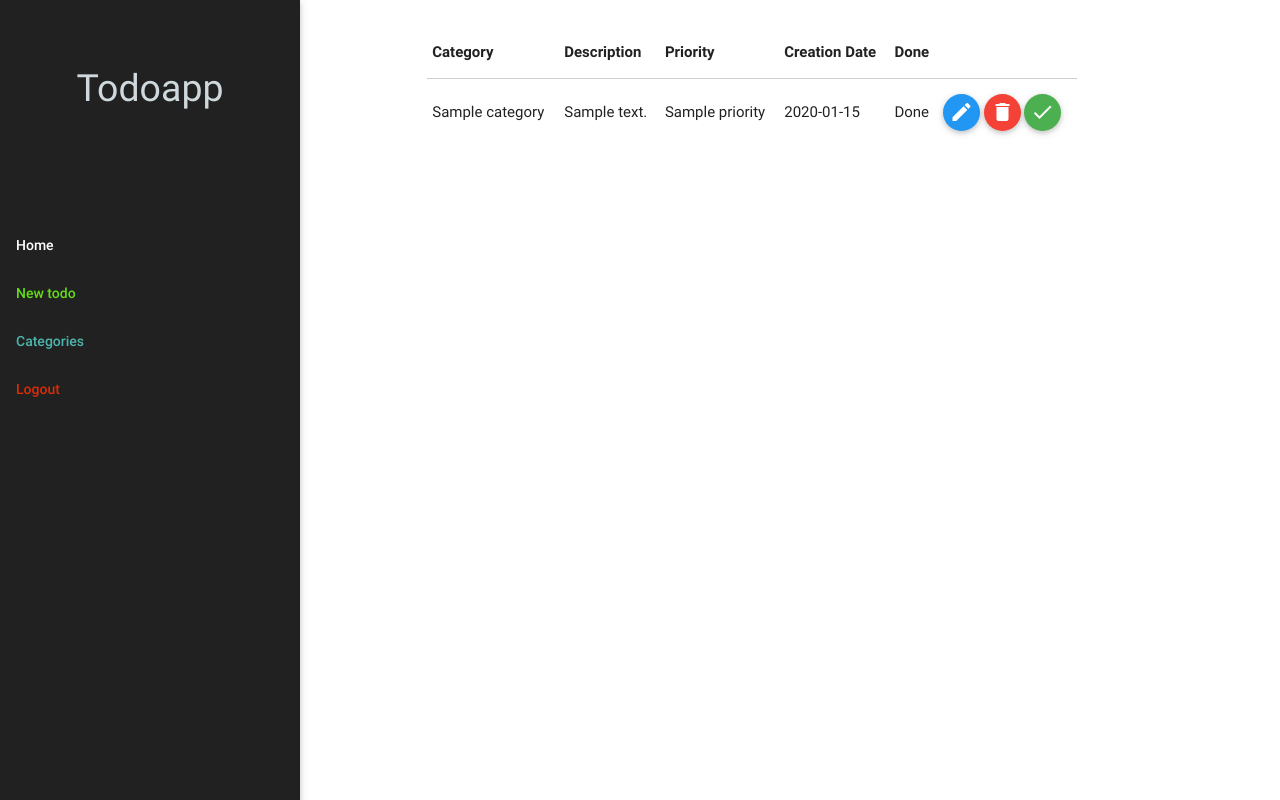
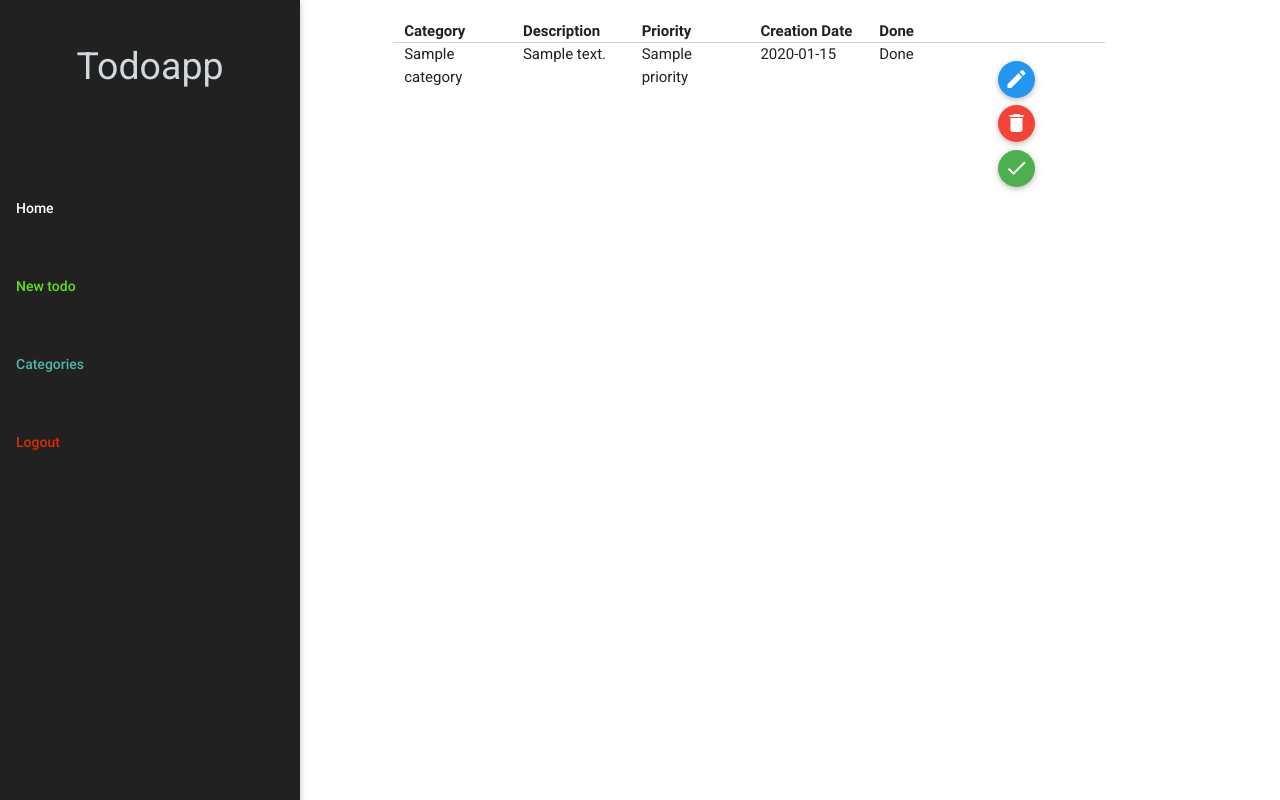
Before and after one commit to johnngugi/todo-app, a Flask app: template app/templates/index.html in a window 1280 px wide. Run offline with Flask 2, Linux system fonts and the light colour scheme; the template is opened without the code that fills it: values that come from a table or form of the project are taken from there, others are empty; tables that the repository leaves empty hold one stand-in row (values such as "Sample post"); parts of the project's set-up code (start-up, migrations or seed data) failed here and were passed over.

Commit message:
Add styling changes

```diff
--- a/app/static/css/styles.css
+++ b/app/static/css/styles.css
@@ -1,3 +1,6 @@
+body {
+	font-family: 'Roboto', sans-serif;
+}
 .login {
 	font-size: 2em;
 	padding: 10%;
@@ -11,3 +14,20 @@
 .logo {
 	font-size: 2.5em;
 }
+
+.bt {
+	margin: 2% 0;
+}
+.bt form, a{
+	margin: 10% 0%;
+}
+
+header, body, footer {
+	padding-left: 300px;
+}
+
+@media only screen and (max-width : 992px) {
+	header, body, footer {
+		padding-left: 0;
+	}
+}
--- a/app/static/js/script.js
+++ b/app/static/js/script.js
@@ -3,5 +3,6 @@ $(document).ready(function() {
 	// alert("Hello World");
 	$('select').material_select('destroy');
 	$('select').material_select();
+	$('.button-collapse').sideNav({'edge': 'left'});
 
 });
--- a/app/templates/auth/login.html
+++ b/app/templates/auth/login.html
@@ -1,7 +1,7 @@
 {% extends 'base.html' %}
 {% block content %}
     <div class="row login">
-        <div class="col s6 offset-s4">
+        <div class="col s6 offset-l4">
             <p>Welcome to TodoApp</p>
             <a href="{{ url_for('auth.login') }}"><img src="{{ url_for('static', filename='sign-in.png') }}" alt="sign in"></a>
         </div>
--- a/app/templates/base.html
+++ b/app/templates/base.html
@@ -5,6 +5,7 @@
         <link type="text/css" rel="stylesheet" href="{{ url_for('static', filename='css/materialize.min.css') }}" media="screen,projection" />
         <link type="text/css" rel="stylesheet" href="{{ url_for('static', filename='css/styles.css') }}">
         <link href="//fonts.googleapis.com/icon?family=Material+Icons" rel="stylesheet">
+        <link href="//fonts.googleapis.com/css?family=Roboto" rel="stylesheet">
         <meta name="viewport" content="width=device-width, initial-scale=1.0"/>
     </head>
     <body>
@@ -17,12 +18,15 @@
             </ul>
         {% endif %}
     {% endwith %}
+        <div class="container">
+            <a href="#" data-activates="nav-mobile" class="button-collapse top-nav full hide-on-large-only">
+                <i class="material-icons">menu</i>
+            </a>
+        </div>
         <div class="row" style="margin-top:2%;">
-			<div class="container">
             {% block content %}
-                    <div class="col s3">
-                        <ul id="staggered-list" class="side-nav fixed grey darken-4 blue-grey-text text-lighten-4 go">
-                            <br />
+            <ul id="nav-mobile" class="side-nav fixed grey darken-4 blue-grey-text text-lighten-4 go" style="transform: translateX(-100%);">
+                <ul class="collapsible collapsible-accordion">
                     <div style="text-align:center;" id="logo">
                         <p class="logo">Todoapp</p>
                         <p>
@@ -32,15 +36,13 @@
                         </p>
                         <br />
                     </div>
-                            <br /> <br />
                     <li><a  class="white-text" href="{{ url_for('main.index') }}"><i class="white-text fa fa-list" aria-hidden="true"></i>Home</a></li>
                     <li><a  class="light-green-text text-accent-4" href="{{ url_for('main.new') }}"><i class="white-text fa fa-list" aria-hidden="true"></i>New todo</a></li>
                     <li><a id="links" class="teal-text text-lighten-2" href="{{ url_for('main.category') }}"><i class="white-text fa fa-tag" aria-hidden="true"></i>Categories</a></li>
-                            <li><a id="links" class="deep-orange-text text-accent-4" href="{{ url_for('auth.logout') }}"><i class="white-text fa fa-sign-out fa-2x" aria-hidden="true"></i></i>Logout</a></li>
+                    <li><a id="links" class="deep-orange-text text-accent-4" href="{{ url_for('auth.logout') }}"><i class="white-text fa fa-sign-out fa-2x" aria-hidden="true"></i>Logout</a></li>
                 </ul>
-				    </div>
+            </ul>
         {% endblock %}
-            </div>
     </div>
     <script type="text/javascript" src="{{ url_for('static', filename='js/jquery-3.0.0.js') }}"></script>
     <script type="text/javascript" src="{{ url_for('static', filename='js/materialize.min.js') }}"></script>
--- a/app/templates/edit.html
+++ b/app/templates/edit.html
@@ -3,14 +3,11 @@
 	{{ super() }}
 	<div class="row" style="margin-top:2%;">
 		<form method="post" class="col s6 offset-s3">
-
 			<div class="row">
-
 				<div class="input-field col s12">
 					<textarea id="description" name="description" class="materialize-textarea"></textarea>
 					<label for="description">Textarea</label>
 				</div>
-
 			</div>
 			<div class="row">
 				<div class="input-field col s12">
@@ -32,7 +29,6 @@
 					<label for="priority"></label>
 				</div>
 			</div>
-
 			<button class="btn waves-effect waves-light" type="submit" name="action">Edit task
 			<i class="material-icons right">send</i>
 			</button>
--- a/app/templates/index.html
+++ b/app/templates/index.html
@@ -1,26 +1,26 @@
 {% extends 'base.html' %}
 {% block content %}
     {{ super() }}
-				<div class="col s9">
+    <div class="col s12 m8 l9 offset-l1">
         <table>
             <thead>
-							<tr>
-								<th data-field="id">Category</th>
-								<th data-field="name">Description</th>
-								<th data-field="price">Priority</th>
-								<th data-field="date">Creation Date</th>
-                                <th data-field="bool">Done</th>
+                <tr class="row">
+                    <th data-field="id" class="col s2">Category</th>
+                    <th data-field="name" class="col s2">Description</th>
+                    <th data-field="price" class="col s2">Priority</th>
+                    <th data-field="date" class="col s2">Creation Date</th>
+                    <th data-field="bool" class="col s2">Done</th>
                 </tr>
             </thead>
             <tbody>
                 {% for todo in todos %}
-							<tr>
-                                <td>{{ todo.category.name }}</td>
-								<td>{{ todo.description }}</td>
-                                <td>{{ todo.priority.name }}</td>
-                                <td>{{ todo.creation_date }}</td>
-                                <td>{% if todo.is_done %}Done{% endif %}</td>
-								<td>
+                    <tr class="row">
+                        <td class="col s2">{{ todo.category.name }}</td>
+                        <td class="col s2">{{ todo.description }}</td>
+                        <td class="col s2">{{ todo.priority.name }}</td>
+                        <td class="col s2">{{ todo.creation_date }}</td>
+                        <td class="col s2">{% if todo.is_done %}Done{% endif %}</td>
+                        <td class="col s1 bt">
                             <a class="btn-floating waves-effect waves-light blue" href="{{ url_for('main.update_todo', todo_id=todo.id) }}"><i class="material-icons">edit</i></a>
                             <form id=delform action="{{ url_for('main.delete_todo', todo_id=todo.id) }}" method="post">
                                 <button class="btn-floating waves-effect waves-light red" type="submit" name="delete_todo" value="Delete"><i class="material-icons">delete</i></button>
--- a/app/templates/new.html
+++ b/app/templates/new.html
@@ -32,7 +32,6 @@
 					<label for="priority"></label>
 				</div>
 			</div>
-
 			<button class="btn waves-effect waves-light" type="submit" name="action">Create task
 			<i class="material-icons right">send</i>
 			</button>
--- a/app/templates/newcat.html
+++ b/app/templates/newcat.html
@@ -3,14 +3,11 @@
 	{{ super() }}
 	<div class="row" style="margin-top:2%;">
 		<form method="post" class="col s6 offset-s3">
-
 			<div class="row">
-
 				<div class="input-field col s12">
 					<textarea id="category" name="category" class="materialize-textarea"></textarea>
 					<label for="category">Textarea</label>
 				</div>
-
 			</div>
 			<button class="btn waves-effect waves-light" type="submit" name="action">Edit category
 			<i class="material-icons right">send</i>
```
Also changed, not shown: config.py (+8 -3 lines), app/templates/category.html (indentation only). Lines whose indentation alone changed are shown as unchanged.
